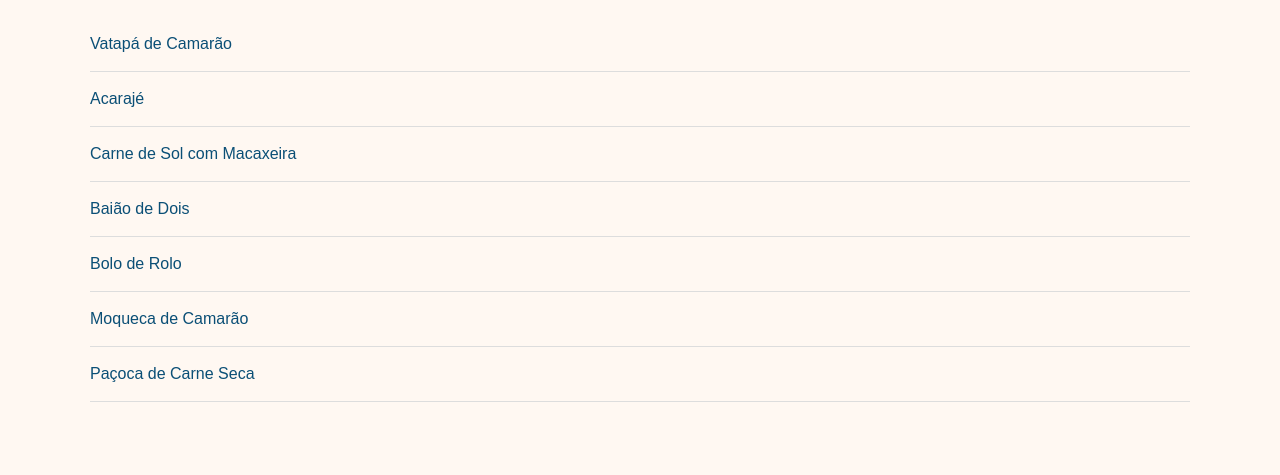
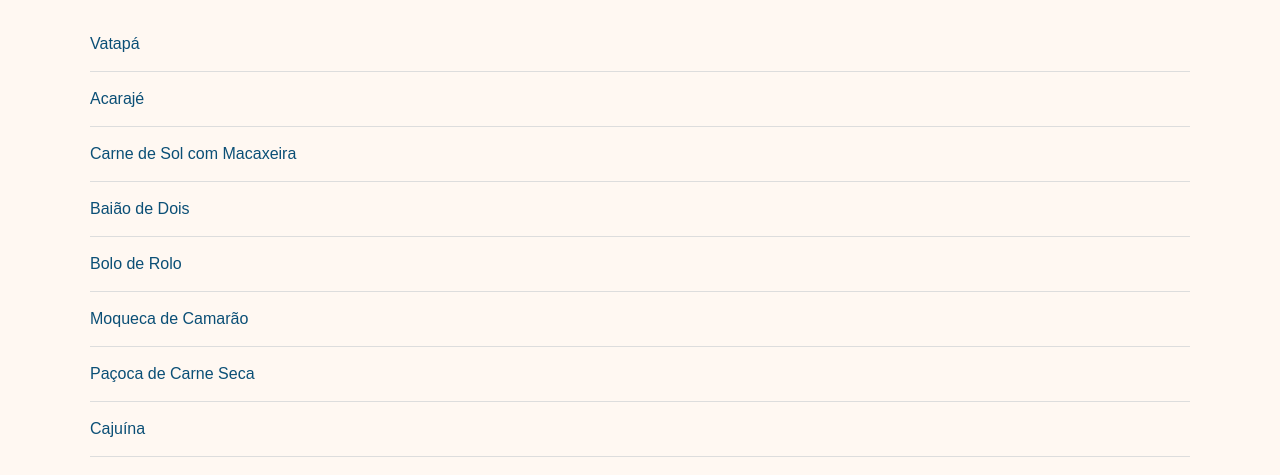
Before and after one commit to pedrocorreialopes/receitasnordestinas, a plain HTML site: page receitas.html in a window 1280 px wide. Shown: the part 149-624 px from the top of the page. Drawn offline with Linux system fonts and the light colour scheme.

Commit message:
Add files via upload

```diff
--- a/receitas.html
+++ b/receitas.html
@@ -80,13 +80,14 @@
     <h1>🍛 Receitas</h1>
 
     <ul>
-      <li><a href="videoreceitas/vatapa.html">Vatapá de Camarão</a></li>
+      <li><a href="videoreceitas/vatapa.html">Vatapá</a></li>
       <li><a href="videoreceitas/acaraje.html">Acarajé</a></li>
       <li><a href="videoreceitas/carnedesol.html">Carne de Sol com Macaxeira</a></li>
       <li><a href="videoreceitas/baiaodedois.html">Baião de Dois</a></li>
       <li><a href="videoreceitas/boloderolo.html">Bolo de Rolo</a></li>
       <li><a href="videoreceitas/moquecadecamarao.html">Moqueca de Camarão</a></li>
       <li><a href="videoreceitas/pacocaseca.html">Paçoca de Carne Seca</a></li>
+      <li><a href="videoreceitas/cajuina.html">Cajuína</a></li>
     </ul>
   </main>
 </body>
```
